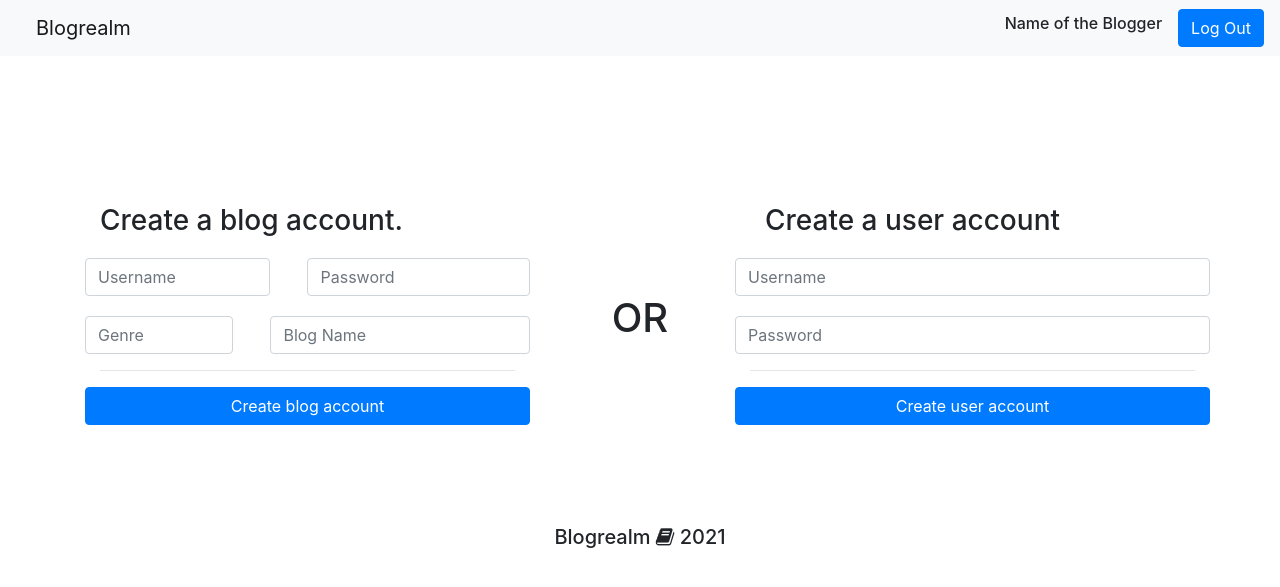
After one commit to Smalls27/blog, a Node server app: page /createBlogger in a window 1280 px wide. The commit adds this page. Shown: the top 587 px of the page. Run offline with Node 20, Linux system fonts and the light colour scheme; some libraries are stand-ins or nearby versions.

Commit message:
Created Blogger, Login, and User forms along with routes

```diff
--- a/app.js
+++ b/app.js
@@ -1,9 +1,12 @@
+require("dotenv").config({ path: "./.env"});
 const createError = require("http-errors");
 const express = require("express");
+const session = require("express-session");
 const path = require("path");
 const cookieParser = require("cookie-parser");
 const logger = require("morgan");
 const mongoose = require("mongoose");
+const authenticate = require("./authenticate");
 
 const indexRouter = require("./routes/index");
 const dashboardRouter = require("./routes/dashboard");
@@ -13,6 +16,8 @@ const uploadRouter = require("./routes/upload");
 const createMerchRouter = require("./routes/createMerch");
 const detailsRouter = require("./routes/merchdetails");
 const blogDetailsRouter = require("./routes/blogDetails");
+const createBlogRouter = require("./routes/createBlogger");
+const loginRouter = require("./routes/login");
 
 const app = express();
 
@@ -24,13 +29,23 @@ mongoose.connect("mongodb://localhost:27017/images").then(
 // view engine setup
 app.set("views", path.join(__dirname, "views"));
 app.set("view engine", "ejs");
+app.use(session({
+	secret: process.env.SESSION_ID,
+	resave: false,
+	saveUninitialized: true,
+  cookie: {
+    sameSite: 'lax',
+  }
+}));
 
 app.use(logger("dev"));
 app.use(express.json());
 app.use(express.urlencoded({ extended: false }));
 app.use(cookieParser());
+app.use(authenticate.initialize);
+app.use(authenticate.session);
+
 app.use(express.static(path.join(__dirname, "public")));
-
 app.use("/", indexRouter);
 app.use("/dashboard", dashboardRouter);
 app.use("/merchandise", merchRouter);
@@ -39,6 +54,8 @@ app.use("/upload", uploadRouter);
 app.use("/createmerch", createMerchRouter);
 app.use("/merchandise", detailsRouter);
 app.use("/dashboard", blogDetailsRouter);
+app.use("/createBlogger", createBlogRouter);
+app.use("/login", loginRouter);
 
 // catch 404 and forward to error handler
 app.use(function (req, res, next) {
--- a/public/stylesheets/style.css
+++ b/public/stylesheets/style.css
@@ -101,7 +101,6 @@ body {
 }
 
 .footerStyle {
-	background-color: rgba(60, 60, 60, .1);
 	text-align: center;
 	padding-top: 40px;
 	margin-top: 60px;
@@ -146,3 +145,7 @@ textarea {
 .marginBottom {
 	margin-bottom: 20px;
 }
+
+.paddingTop {
+	padding-top: 130px;
+}
--- /dev/null
+++ b/routes/createBlogger.js
@@ -0,0 +1,28 @@
+const express = require("express");
+const createBlogRouter = express.Router();
+const bcrypt = require("bcrypt");
+const Bloggers = require("../models/blogger");
+
+createBlogRouter.route("/")
+    .get((req, res) => {
+        res.render("createBlogger");
+    })
+    .post(async (req, res) => {
+        const salted = 10;
+        const hashedPassword = await bcrypt.hash(req.body.password, salted);
+        const newBlogger = {
+            username: req.body.username,
+            password: hashedPassword,
+            blogName: req.body.blogName,
+            genre: req.body.genre
+        }
+
+        Bloggers.create(newBlogger)
+        .then(blogger => {
+            res.render("login");
+        })
+        .catch(err => console.log(err));
+    })
+
+
+module.exports = createBlogRouter;
--- /dev/null
+++ b/views/createBlogger.ejs
@@ -0,0 +1,67 @@
+<%- include("partials/header") %>
+<nav class="navbar navbar-expand-lg navbar-light bg-light">
+	<a id="blogLogo" class="navbar-brand" href="http://localhost:3000/">Blogrealm</a>
+
+	<ul class="navbar-nav mr-auto">
+
+	</ul>
+
+	<form class="mr-3">
+		<h6>Name of the Blogger</h6>
+	</form>
+	<form class="form-inline">
+		<button class="btn btn-primary btn-block" type="button">Log Out</button>
+	</form>
+</nav>
+
+<div class="container marginSpace3">
+    <div class="row">
+        <div class="col-5 container marginSpace2 widthChange">
+            <div class="container widthChange marginBottom">
+                <h3>Create a blog account.</h3>
+            </div>
+            <form action="/createBlogger" method="POST">
+                <div class="container">
+                    <div class="row marginBottom">
+                        <input class="col-md-5 form-control" type="text" name="username" placeholder="Username" />
+                        <div class="col-1"></div>
+                        <input class="col-md-6 form-control" type="password" name="password" placeholder="Password" />
+                    </div>
+
+                    <div class="row">
+                        <input class="col-md-4 form-control" type="text" name="genre" placeholder="Genre" />
+                        <div class="col-1"></div>
+                        <input class="col-md-7 form-control" type="text" name="blogName" placeholder="Blog Name" />
+                    </div>
+                    <hr>
+                    <div class="row">
+                        <button class="btn btn-primary btn-block" type="submit">Create blog account</button>
+                    </div>
+                </div>
+            </form>
+        </div>
+
+        <div class="col-2 container text-center paddingTop">
+            <h1>OR</h1>
+        </div>
+
+        <div class="col-5 container widthChange marginSpace2">
+            <div class="container widthChange marginBottom">
+                <h3>Create a user account</h3>
+            </div>
+            <form action="/createBlogger" method="POST">
+                <div class="row marginBottom">
+                    <input class="col form-control" type="text" name="username" placeholder="Username" />
+                </div>
+                <div class="row">
+                    <input class="col form-control" type="password" name="password" placeholder="Password" />
+                </div>
+                <hr>
+                <div class="row">
+                    <button class="btn btn-primary btn-block" type="submit">Create user account</button>
+                </div>
+            </form>
+        </div>
+    </div>
+</div>
+<%- include("partials/footer") %>
```
Also changed, not shown: authenticate.js (added, +31 -0 lines), models/blogger.js (+12 -16 lines), models/user.js (added, +20 -0 lines), package.json (+6 -1 lines), routes/login.js (added, +9 -0 lines), views/index.ejs (+4 -4 lines), views/login.ejs (added, +25 -0 lines), 2 other files.
